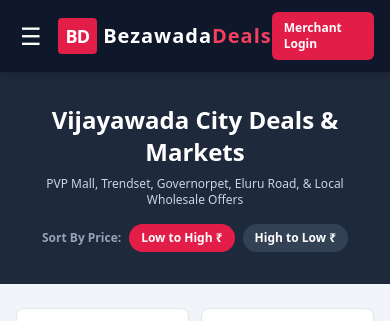
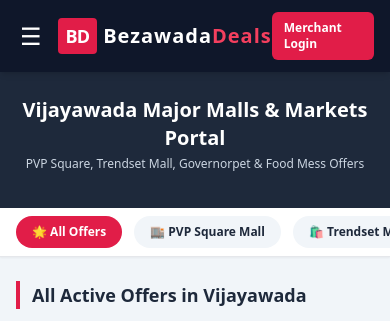
Before and after one commit to revathi096/bezawada-deals-backend, a Flask app: page / in a window 390 px wide. Shown: the top 321 px of the page. Run offline with Flask 3, Linux system fonts and the light colour scheme; some libraries are stand-ins or nearby versions.

Commit message:
Update index.html

```diff
--- a/templates/index.html
+++ b/templates/index.html
@@ -3,12 +3,12 @@
 <head>
     <meta charset="UTF-8">
     <meta name="viewport" content="width=device-width, initial-scale=1.0">
-    <title>BezawadaDeals - Vijayawada Shopping & Food Hub</title>
+    <title>BezawadaDeals - Vijayawada Malls & Deals Hub</title>
     <script src="https://cdn.tailwindcss.com"></script>
 </head>
 <body class="bg-slate-100 text-slate-900 font-sans antialiased min-h-screen flex flex-col justify-between">
 
-    <!-- Top Header with Logo -->
+    <!-- Top Header -->
     <header class="bg-slate-900 text-white sticky top-0 z-40 shadow-md">
         <div class="max-w-7xl mx-auto px-4 py-3 flex justify-between items-center">
             <div class="flex items-center space-x-3">
@@ -19,7 +19,7 @@
                 </a>
             </div>
             <div class="hidden md:flex flex-1 max-w-xl mx-6">
-                <input type="text" id="searchInput" placeholder="Search Vijayawada deals, PVP mall, food, electronics..." class="w-full px-4 py-2 text-slate-900 rounded-l-lg focus:outline-none text-sm">
+                <input type="text" id="searchInput" placeholder="Search PVP Mall, Trendset, Food, Electronics..." class="w-full px-4 py-2 text-slate-900 rounded-l-lg focus:outline-none text-sm">
                 <button id="searchBtn" class="bg-rose-600 hover:bg-rose-700 px-5 py-2 rounded-r-lg text-sm font-bold transition">Search</button>
             </div>
             <div class="flex items-center space-x-3 text-xs font-semibold">
@@ -28,11 +28,10 @@
         </div>
     </header>
 
-    <!-- Side Navigation Drawer (Amazon Browse Style) -->
+    <!-- Side Navigation Drawer -->
     <div id="sideDrawer" class="fixed inset-0 bg-black bg-opacity-60 z-50 hidden transition-opacity">
         <div class="bg-white w-80 h-full shadow-2xl flex flex-col justify-between overflow-y-auto">
             <div>
-                <!-- Amazon Browse Style Header -->
                 <div class="bg-slate-900 text-white p-5 flex justify-between items-center">
                     <div class="flex items-center space-x-2">
                         <span class="text-2xl">👤</span>
@@ -45,30 +44,22 @@
                 </div>
 
                 <div class="p-4 border-b">
-                    <h3 class="text-xs font-bold text-slate-400 uppercase tracking-wider mb-2">Trending</h3>
+                    <h3 class="text-xs font-bold text-slate-400 uppercase tracking-wider mb-2">Popular Malls & Hubs</h3>
                     <ul class="space-y-2 text-sm font-semibold text-slate-700">
-                        <li><a href="/" class="hover:text-rose-600 block">🔥 All Vijayawada Deals</a></li>
-                        <li><a href="#" onclick="filterSort('low_to_high'); closeDrawer();" class="hover:text-rose-600 block">💰 Low to High Budget Deals</a></li>
+                        <li><a href="#" onclick="filterLocation('PVP Mall'); closeDrawer();" class="hover:text-rose-600 block">🏬 PVP Square Mall (MG Road)</a></li>
+                        <li><a href="#" onclick="filterLocation('Trendset'); closeDrawer();" class="hover:text-rose-600 block">🛍️ Trendset Mall (Benz Circle)</a></li>
+                        <li><a href="#" onclick="filterLocation('Governorpet'); closeDrawer();" class="hover:text-rose-600 block">🛒 Governorpet Wholesale Hub</a></li>
+                        <li><a href="#" onclick="filterLocation('Eluru Road'); closeDrawer();" class="hover:text-rose-600 block">📱 Eluru Road Electronics Market</a></li>
                     </ul>
                 </div>
 
                 <div class="p-4 border-b">
-                    <h3 class="text-xs font-bold text-slate-400 uppercase tracking-wider mb-2">Top Categories for You</h3>
+                    <h3 class="text-xs font-bold text-slate-400 uppercase tracking-wider mb-2">Categories</h3>
                     <ul class="space-y-2 text-sm font-semibold text-slate-700">
                         <li><a href="#" onclick="filterCategory('Clothes'); closeDrawer();" class="hover:text-rose-600 block">👗 Shopping Malls & Clothes</a></li>
                         <li><a href="#" onclick="filterCategory('Food'); closeDrawer();" class="hover:text-rose-600 block">🍔 Food & Mess Joints</a></li>
                         <li><a href="#" onclick="filterCategory('Supermarkets'); closeDrawer();" class="hover:text-rose-600 block">🛒 Supermarkets & Groceries</a></li>
                         <li><a href="#" onclick="filterCategory('Electronics'); closeDrawer();" class="hover:text-rose-600 block">💻 Electronics & Mobiles</a></li>
-                    </ul>
-                </div>
-
-                <div class="p-4">
-                    <h3 class="text-xs font-bold text-slate-400 uppercase tracking-wider mb-2">Programs & Features</h3>
-                    <ul class="space-y-2 text-sm font-semibold text-slate-700">
-                        <li><a href="/orders" class="hover:text-rose-600 block">📦 Your Saved Orders / Deals</a></li>
-                        <li><a href="/account" class="hover:text-rose-600 block">👤 Your Account</a></li>
-                        <li><a href="/customer-service" class="hover:text-rose-600 block">📞 Customer Service</a></li>
-                        <li><a href="/admin" class="hover:text-rose-600 block">⚙️ Merchant Admin Portal</a></li>
                     </ul>
                 </div>
             </div>
@@ -79,53 +70,33 @@
         </div>
     </div>
 
-    <!-- Main Content -->
+    <!-- Main Content Area -->
     <div class="flex-grow">
-        <section class="bg-slate-800 text-white py-8 px-4 text-center">
+        <section class="bg-slate-800 text-white py-6 px-4 text-center">
             <div class="max-w-4xl mx-auto">
-                <h2 class="text-2xl md:text-3xl font-extrabold mb-2">Vijayawada City Deals & Markets</h2>
-                <p class="text-slate-300 text-xs md:text-sm mb-4">PVP Mall, Trendset, Governorpet, Eluru Road, & Local Wholesale Offers</p>
-
-                <div class="flex flex-wrap justify-center items-center gap-2 mt-4 text-xs font-semibold">
-                    <span class="text-slate-400">Sort By Price:</span>
-                    <button onclick="filterSort('low_to_high')" class="bg-rose-600 hover:bg-rose-700 text-white px-3 py-1.5 rounded-full transition">Low to High ₹</button>
-                    <button onclick="filterSort('high_to_low')" class="bg-slate-700 hover:bg-slate-600 text-white px-3 py-1.5 rounded-full transition">High to Low ₹</button>
-                </div>
+                <h2 class="text-xl md:text-2xl font-extrabold mb-1">Vijayawada Major Malls & Markets Portal</h2>
+                <p class="text-slate-300 text-xs mb-3">PVP Square, Trendset Mall, Governorpet & Food Mess Offers</p>
             </div>
         </section>
 
-        <main class="max-w-7xl mx-auto px-4 py-6" id="Categories">
-            <div class="grid grid-cols-2 sm:grid-cols-3 md:grid-cols-5 gap-3 text-center">
-                <button onclick="filterCategory('Clothes')" class="bg-white p-3 rounded-lg border shadow-sm hover:shadow transition text-slate-800">
-                    <div class="text-2xl mb-1">👗</div>
-                    <div class="font-bold text-xs">Shopping Malls</div>
-                </button>
-                <button onclick="filterCategory('Food')" class="bg-white p-3 rounded-lg border shadow-sm hover:shadow transition text-slate-800">
-                    <div class="text-2xl mb-1">🍔</div>
-                    <div class="font-bold text-xs">Food & Mess</div>
-                </button>
-                <button onclick="filterCategory('Supermarkets')" class="bg-white p-3 rounded-lg border shadow-sm hover:shadow transition text-slate-800">
-                    <div class="text-2xl mb-1">🛒</div>
-                    <div class="font-bold text-xs">Supermarkets</div>
-                </button>
-                <button onclick="filterCategory('Electronics')" class="bg-white p-3 rounded-lg border shadow-sm hover:shadow transition text-slate-800">
-                    <div class="text-2xl mb-1">💻</div>
-                    <div class="font-bold text-xs">Electronics</div>
-                </button>
-                <button onclick="filterCategory('All')" class="bg-white p-3 rounded-lg border shadow-sm hover:shadow transition text-slate-800">
-                    <div class="text-2xl mb-1">🌟</div>
-                    <div class="font-bold text-xs">View All Deals</div>
-                </button>
+        <!-- Location Filter Tabs (Malls, Restaurants, Supermarkets Seperate) -->
+        <div class="bg-white border-b sticky top-[60px] z-30 shadow-sm overflow-x-auto">
+            <div class="max-w-7xl mx-auto px-4 py-2 flex space-x-3 text-xs font-bold whitespace-nowrap">
+                <button onclick="filterLocation('All')" class="px-4 py-2 bg-rose-600 text-white rounded-full transition">🌟 All Offers</button>
+                <button onclick="filterLocation('PVP Mall')" class="px-4 py-2 bg-slate-100 hover:bg-slate-200 text-slate-800 rounded-full transition">🏬 PVP Square Mall</button>
+                <button onclick="filterLocation('Trendset')" class="px-4 py-2 bg-slate-100 hover:bg-slate-200 text-slate-800 rounded-full transition">🛍️ Trendset Mall</button>
+                <button onclick="filterLocation('Governorpet')" class="px-4 py-2 bg-slate-100 hover:bg-slate-200 text-slate-800 rounded-full transition">🛒 Governorpet Hub</button>
+                <button onclick="filterLocation('Eluru Road')" class="px-4 py-2 bg-slate-100 hover:bg-slate-200 text-slate-800 rounded-full transition">📱 Eluru Road Electronics</button>
             </div>
+        </div>
+
+        <main class="max-w-7xl mx-auto px-4 py-6">
+            <h2 id="sectionTitle" class="text-lg font-bold mb-4 text-slate-800 border-l-4 border-rose-600 pl-3">All Active Offers in Vijayawada</h2>
+            <div id="deals-container" class="grid grid-cols-1 sm:grid-cols-2 md:grid-cols-3 gap-6"></div>
         </main>
-
-        <section class="max-w-7xl mx-auto px-4 py-4 mb-12">
-            <h2 id="sectionTitle" class="text-lg font-bold mb-4 text-slate-800">Available Deals in Vijayawada</h2>
-            <div id="deals-container" class="grid grid-cols-1 sm:grid-cols-2 md:grid-cols-3 gap-6"></div>
-        </section>
     </div>
 
-    <!-- Deal Detail Modal (Popup) -->
+    <!-- Detailed Offer Popup -->
     <div id="detailModal" class="fixed inset-0 bg-black bg-opacity-70 z-50 hidden flex items-center justify-center p-4">
         <div class="bg-white rounded-xl max-w-lg w-full overflow-hidden shadow-2xl relative max-h-[90vh] overflow-y-auto">
             <button id="closeModal" class="absolute top-3 right-3 bg-slate-900 text-white rounded-full w-8 h-8 flex items-center justify-center font-bold text-lg">&times;</button>
@@ -136,78 +107,37 @@
                 <p id="modalPlace" class="text-xs font-bold text-rose-600 mt-1"></p>
                 <p id="modalAddress" class="text-xs text-slate-500 mt-0.5"></p>
 
-                <div class="my-4 border-t border-b py-3 flex justify-between items-center">
+                <div class="my-4 border-t border-b py-3 flex justify-between items-center bg-slate-50 px-3 rounded-lg">
                     <div>
                         <span class="text-xs text-slate-400 block">Offer Discount</span>
                         <span id="modalDiscount" class="text-base font-extrabold text-green-600"></span>
                     </div>
                     <div>
-                        <span class="text-xs text-slate-400 block">Price starting at</span>
+                        <span class="text-xs text-slate-400 block">Offer Price</span>
                         <span id="modalPrice" class="text-2xl font-black text-slate-900"></span>
                     </div>
                 </div>
 
                 <div class="mb-4">
-                    <h4 class="text-xs font-bold text-slate-800 uppercase mb-1">Description</h4>
+                    <h4 class="text-xs font-bold text-slate-800 uppercase mb-1">Offer Details</h4>
                     <p id="modalDesc" class="text-xs text-slate-600 leading-relaxed"></p>
                 </div>
 
-                <div class="bg-slate-50 p-3 rounded-lg border">
-                    <h4 class="text-xs font-bold text-slate-800 uppercase mb-1">Terms & Conditions</h4>
-                    <p id="modalTerms" class="text-xs text-slate-500 italic"></p>
+                <div class="bg-rose-50 p-3 rounded-lg border border-rose-100">
+                    <h4 class="text-xs font-bold text-rose-800 uppercase mb-1">Terms & Conditions</h4>
+                    <p id="modalTerms" class="text-xs text-rose-700 italic"></p>
                 </div>
             </div>
         </div>
     </div>
 
-    <!-- Amazon-Style Footer with Working Links -->
-    <footer class="bg-slate-900 text-white mt-auto">
-        <button onclick="window.scrollTo({top: 0, behavior: 'smooth'});" class="w-full bg-slate-800 hover:bg-slate-700 py-3 text-xs font-bold text-slate-300 text-center transition">
-            TOP OF PAGE
-        </button>
-
-        <div class="max-w-7xl mx-auto px-6 py-10 grid grid-cols-2 md:grid-cols-4 gap-8 text-xs border-b border-slate-800">
-            <div>
-                <h4 class="font-bold text-sm text-white mb-3">Get to Know Us</h4>
-                <ul class="space-y-2 text-slate-400">
-                    <li><a href="/about" class="hover:underline">About BezawadaDeals</a></li>
-                    <li><a href="/contact" class="hover:underline">Contact Support</a></li>
-                    <li><a href="/privacy" class="hover:underline">Privacy Notice</a></li>
-                </ul>
-            </div>
-            <div>
-                <h4 class="font-bold text-sm text-white mb-3">Make Money with Us</h4>
-                <ul class="space-y-2 text-slate-400">
-                    <li><a href="/admin" class="hover:underline">Sell on BezawadaDeals</a></li>
-                    <li><a href="/admin" class="hover:underline">Merchant Portal</a></li>
-                </ul>
-            </div>
-            <div>
-                <h4 class="font-bold text-sm text-white mb-3">Let Us Help You</h4>
-                <ul class="space-y-2 text-slate-400">
-                    <li><a href="/orders" class="hover:underline">Your Orders & Saves</a></li>
-                    <li><a href="/account" class="hover:underline">Your Account</a></li>
-                    <li><a href="/customer-service" class="hover:underline">Customer Service</a></li>
-                </ul>
-            </div>
-            <div>
-                <h4 class="font-bold text-sm text-white mb-3">Legal & Terms</h4>
-                <ul class="space-y-2 text-slate-400">
-                    <li><a href="/privacy" class="hover:underline">Conditions of Use</a></li>
-                    <li><a href="/privacy" class="hover:underline">Interest-Based Ads</a></li>
-                    <li>&copy; 1996-2026 BezawadaDeals Hub</li>
-                </ul>
-            </div>
-        </div>
-
-        <div class="py-6 text-center text-xs text-slate-500">
-            <p>Already a merchant? <a href="/admin" class="text-rose-400 hover:underline font-bold">Sign in to Admin</a></p>
-        </div>
+    <footer class="bg-slate-900 text-white mt-auto py-6 text-center text-xs text-slate-400">
+        <p>&copy; 1996-2026 BezawadaDeals Hub | Dedicated Vijayawada Malls & Local Deals Aggregator</p>
     </footer>
 
     <script>
         let currentCategory = 'All';
-        let currentSort = '';
+        let currentLoc = 'All';
 
         const menuBtn = document.getElementById('menuBtn');
         const sideDrawer = document.getElementById('sideDrawer');
@@ -223,7 +153,9 @@
 
         async function fetchDeals() {
             let search = document.getElementById('searchInput').value;
-            let url = `/api/offers?category=${encodeURIComponent(currentCategory)}&search=${encodeURIComponent(search)}&sort=${currentSort}`;
+            if(currentLoc !== 'All') search = currentLoc;
+
+            let url = `/api/offers?category=${encodeURIComponent(currentCategory)}&search=${encodeURIComponent(search)}`;
 
             try {
                 let res = await fetch(url);
@@ -239,7 +171,7 @@
             container.innerHTML = '';
 
             if (!deals || deals.length === 0) {
-                container.innerHTML = `<p class="text-center text-slate-500 col-span-3 py-10">No deals found for this selection.</p>`;
+                container.innerHTML = `<p class="text-center text-slate-500 col-span-3 py-10 font-semibold">No active deals found for this selection.</p>`;
                 return;
             }
 
@@ -252,9 +184,11 @@
                     <div>
                         <img src="${deal.image_url}" alt="${deal.title}" class="w-full h-44 object-cover">
                         <div class="p-4">
-                            <span class="text-[10px] font-extrabold px-2 py-0.5 bg-rose-100 text-rose-600 rounded uppercase tracking-wider">${deal.category}</span>
-                            <h3 class="font-bold text-slate-900 text-sm mt-1 line-clamp-1">${deal.title}</h3>
-                            <p class="text-xs text-slate-500 mt-1">📍 ${deal.place_name}</p>
+                            <div class="flex justify-between items-center mb-1">
+                                <span class="text-[10px] font-extrabold px-2 py-0.5 bg-rose-100 text-rose-600 rounded uppercase tracking-wider">${deal.category}</span>
+                                <span class="text-[11px] font-bold text-slate-500">📍 ${deal.place_name}</span>
+                            </div>
+                            <h3 class="font-bold text-slate-900 text-sm line-clamp-1 mt-1">${deal.title}</h3>
                             <p class="text-xs text-slate-600 mt-2 line-clamp-2">${deal.description}</p>
                         </div>
                     </div>
@@ -283,12 +217,15 @@
 
         function filterCategory(cat) {
             currentCategory = cat;
-            document.getElementById('sectionTitle').innerText = (cat === 'All' ? 'Available Deals' : cat) + " in Vijayawada";
+            currentLoc = 'All';
+            document.getElementById('sectionTitle').innerText = cat + " Deals in Vijayawada";
             fetchDeals();
         }
 
-        function filterSort(sortType) {
-            currentSort = sortType;
+        function filterLocation(loc) {
+            currentLoc = loc;
+            currentCategory = 'All';
+            document.getElementById('sectionTitle').innerText = loc === 'All' ? "All Active Offers in Vijayawada" : loc + " Special Offers";
             fetchDeals();
         }
 
```
